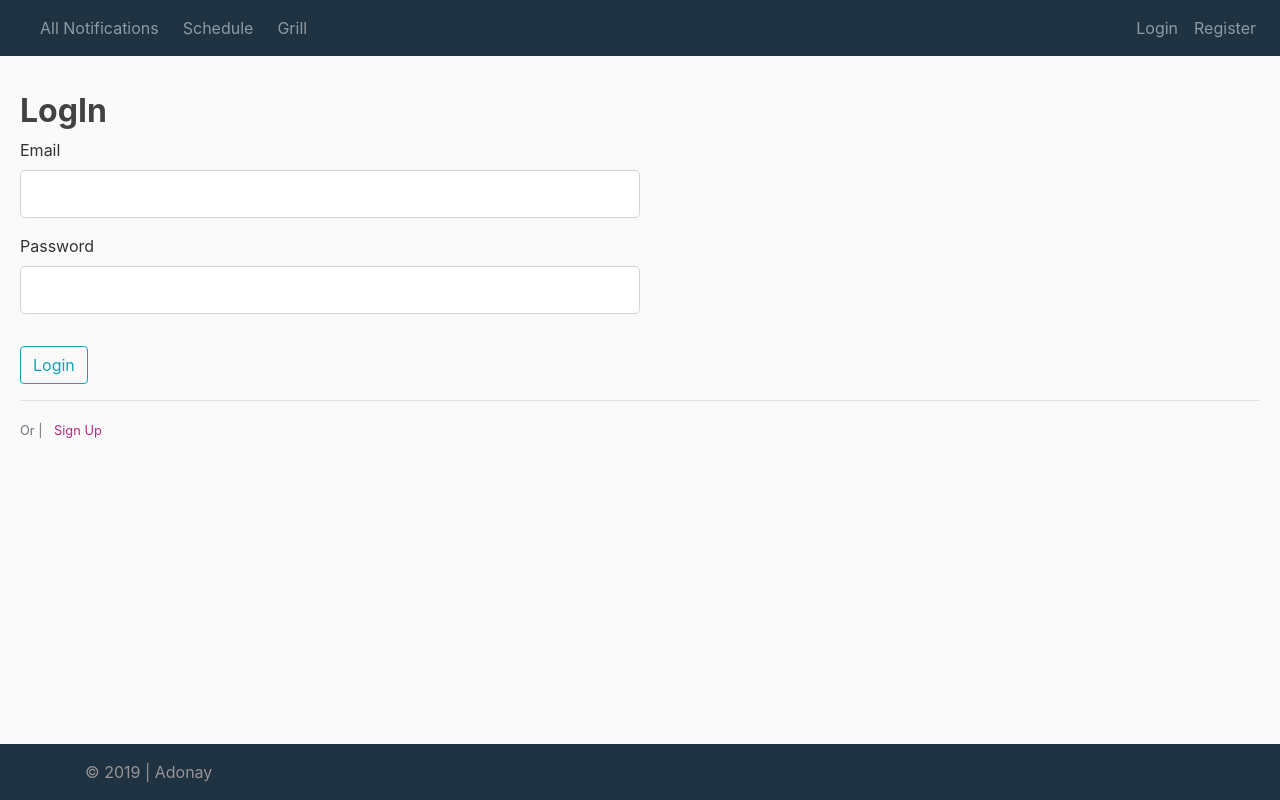
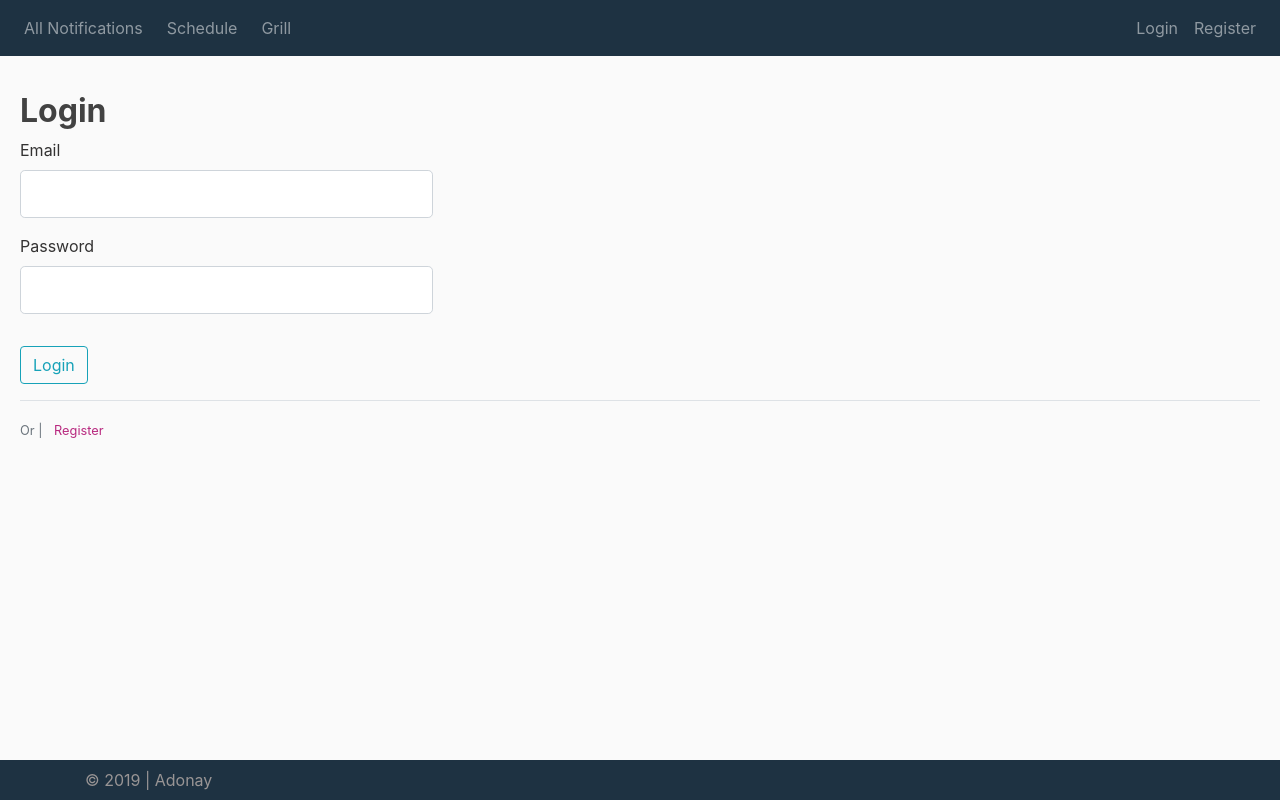
Before and after one commit to adonayab/python_proj1_manager_app, a Flask app: page /login in a window 1280 px wide. Run offline with Flask 2, Linux system fonts and the light colour scheme; some libraries are stand-ins or nearby versions.

Commit message:
Small changes to login and register pages to make them a responsive on large display

```diff
--- a/templates/base.html
+++ b/templates/base.html
@@ -11,7 +11,6 @@
 
   <link rel="stylesheet" type="text/css" href="{{  url_for('static', filename='./css/style_BS.css') }}">
 
-  <link href="https://fonts.googleapis.com/css?family=Oswald" rel="stylesheet">
   <link href="https://fonts.googleapis.com/icon?family=Material+Icons" rel="stylesheet">
 
 </head>
@@ -21,9 +20,6 @@
   <!-- Top navbar -->
   <header>
     <nav class="navbar navbar-expand-md navbar-dark bg-black fixed-top">
-      <span class="navbar-brand">
-        <!-- <h2>M APP</h2> -->
-      </span>
       <button class="navbar-toggler" type="button" data-toggle="collapse" data-target="#navbarNav"
         aria-controls="navbarNav" aria-expanded="false" aria-label="Toggle navigation">
         <span class="navbar-toggler-icon"></span>
@@ -63,7 +59,7 @@
   <!-- These are the notification navs -->
   {% block notification_navs %}{% endblock%}
 
-  <!-- Main content of the page -->
+  <!-- Flash messages -->
   <div class="container-fluid mt-2">
     <div class="row">
       <div class="col-sm-12 col-md-10 col-lg-8">
@@ -84,12 +80,10 @@
 
   <!-- Navbar bottom -->
   <nav class="navbar bg-black fixed-bottom">
-    <div class=" container">
-      <span class="footer navbar-text">&copy; 2019 | Adonay</span>
+    <div class="container">
+      <span class="footer float-left">&copy; 2019 | Adonay</span>
     </div>
   </nav>
-
-
 
   <script src="https://code.jquery.com/jquery-3.3.1.slim.min.js"
     integrity="sha384-q8i/X+965DzO0rT7abK41JStQIAqVgRVzpbzo5smXKp4YfRvH+8abtTE1Pi6jizo"
--- a/templates/login.html
+++ b/templates/login.html
@@ -4,31 +4,31 @@
   {{ form.hidden_tag() }}
   <!-- This is to protect from form forgery-->
   <fieldset class="form-group">
-    <h2>LogIn</h2>
+    <h2>Login</h2>
     <div class="form-group">
       {{ form.email.label(class="form-control-label") }}
       {% if form.email.errors %}
-      {{ form.email(class="form-control form-control-lg is-invalid col-12 col-sm-8 col-md-6") }}
+      {{ form.email(class="form-control form-control-lg is-invalid col-12 col-sm-8 col-md-6 col-lg-4") }}
       <div class="invalid-feedback">
         {% for error in form.email.errors %}
         <span>{{ error }}</span>
         {% endfor %}
       </div>
       {% else %}
-      {{ form.email(class="form-control form-control-lg col-12 col-sm-8 col-md-6") }}
+      {{ form.email(class="form-control form-control-lg col-12 col-sm-8 col-md-6 col-lg-4") }}
       {% endif %}
     </div>
     <div class="form-group">
       {{ form.password.label(class="form-control-label") }}
       {% if form.password.errors %}
-      {{ form.password(class="form-control form-control-lg is-invalid col-12 col-sm-8 col-md-6") }}
+      {{ form.password(class="form-control form-control-lg is-invalid col-12 col-sm-8 col-md-6 col-lg-4") }}
       <div class="invalid-feedback">
         {% for error in form.password.errors %}
         <span>{{ error }}</span>
         {% endfor %}
       </div>
       {% else %}
-      {{ form.password(class="form-control form-control-lg col-12 col-sm-8 col-md-6") }}
+      {{ form.password(class="form-control form-control-lg col-12 col-sm-8 col-md-6 col-lg-4") }}
       {% endif %}
     </div>
   </fieldset>
@@ -39,7 +39,7 @@
 <div class="border-top pt-3">
   <small class='text-muted'>
     Or |
-    <a class="ml-2" href="/signup">Sign Up</a>
+    <a class="ml-2" href="/signup">Register</a>
   </small>
 </div>
 {% endblock content %}
```
Also changed, not shown: templates/signup.html (+9 -9 lines).
